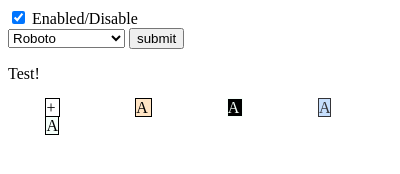
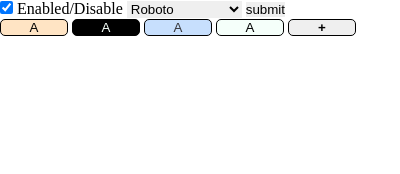
Before and after one commit to Dandarr/Clarify, a browser extension: page popup.html in a window 400 px wide. Drawn offline with Linux system fonts and the light colour scheme.

Commit message:
adding css for new buttons

```diff
--- a/popup.html
+++ b/popup.html
@@ -15,14 +15,13 @@
       <option value="2">Abel</option>
     </select>
     <button id='send'>submit</button>
-    <p id="testThis">Test!</p>
 
-    <div>
-      <label id="preset5"> + </label>
-      <label id="preset1"> A </label>
-      <label id="preset2"> A </label>
-      <label id="preset3"> A </label>
-      <label id="preset4"> A </label>
+    <div class="profiles">
+      <button id="preset1">A</button>
+      <button id="preset2">A</button>
+      <button id="preset3">A</button>
+      <button id="preset4">A</button>
+      <button id="preset5">+</button>
     </div>
 
   </body>
--- a/style.css
+++ b/style.css
@@ -52,33 +52,52 @@ a .portLilgat{
     background-color: #F1F1F1 !important;
 }
 
+*{
+margin: 0;
+border: 0;
+padding: 0;
+display: inline;
+}
+
+.profiles{
+display: block;
+}
+
 #preset1{
 background-color: bisque;
-margin: 10%;
-outline: 1px solid;
+color: black;
+width: 17%;
+border: black solid 1px;
+border-radius: 5px;
 }
 
 #preset2{
 background-color: black;
 color: mintcream;
-margin: 10%;
-outline: 1px solid;
+width: 17%;
+border: black solid 1px;
+border-radius: 5px;
 }
 
 #preset3{
 background-color: rgb(199, 223, 253);
 color: rgb(52, 52, 56);
-margin: 10%;
-outline: 1px solid;
+width: 17%;
+border: black solid 1px;
+border-radius: 5px;
 }
 
 #preset4{
 background-color: mintcream;
-margin: 10%;
-outline: 1px solid;
+color: black;
+width: 17%;
+border: black solid 1px;
+border-radius: 5px;
 }
 
 #preset5{
-margin: 10%;
-outline: 1px solid;
+width: 17%;
+border: black solid 1px;
+border-radius: 5px;
+font-weight: bold;
 }
```
